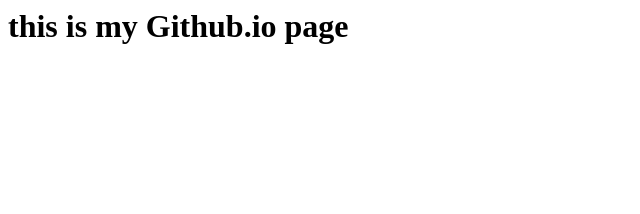
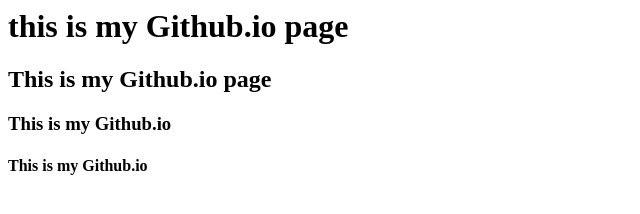
Before and after one commit to HabaresHabaras/habares.github.io, a plain HTML site: page index.html in a window 1280 px wide. Shown: the whole page, without its empty margins (0-640 px from the left). Drawn offline with Linux system fonts and the light colour scheme.

Commit message:
Update index.html

```diff
--- a/index.html
+++ b/index.html
@@ -1 +1,6 @@
-<h1>this is my Github.io page</h1>
+<html>
+  <h1>this is my Github.io page</h1>
+  <h2> This is my Github.io page</h2>
+  <h3> This is my Github.io</h3>
+  <h4> This is my Github.io</h4>
+</html>
```
